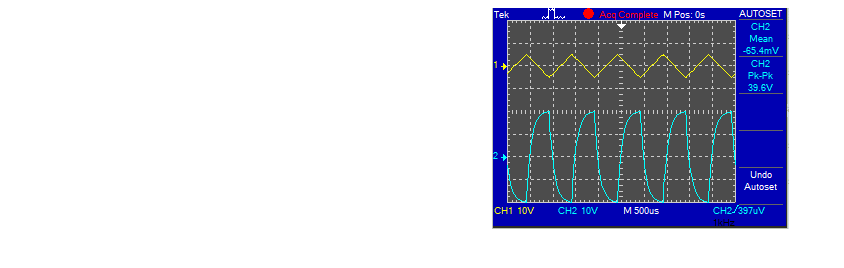
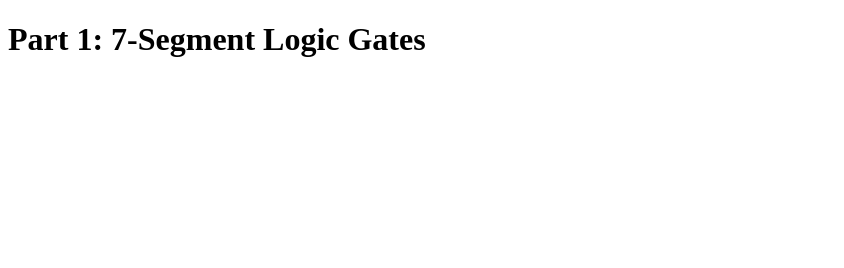
Before and after one commit to peterphomthichack/peterphomthichack.github.io, a plain HTML site: page index.html in a window 1280 px wide. Shown: the whole page, without its empty margins (0-844 px from the left). Drawn offline with Linux system fonts and the light colour scheme.

Commit message:
Update index.html

```diff
--- a/index.html
+++ b/index.html
@@ -1,14 +1,7 @@
 <!DOCTYPE html>
 <html>
 <body>
-<style>
-img {
-  display: block;
-  margin-left: auto;
-  margin-right: auto;
-}
-</style>
- <img src="https://raw.githubusercontent.com/peterphomthichack/peterphomthichack.github.io/refs/heads/main/images/Capture.PNG" alt="FPGA">
-
+ <header>
+  <h1>Part 1: 7-Segment Logic Gates</h1>
 </body>
 </html>
```
